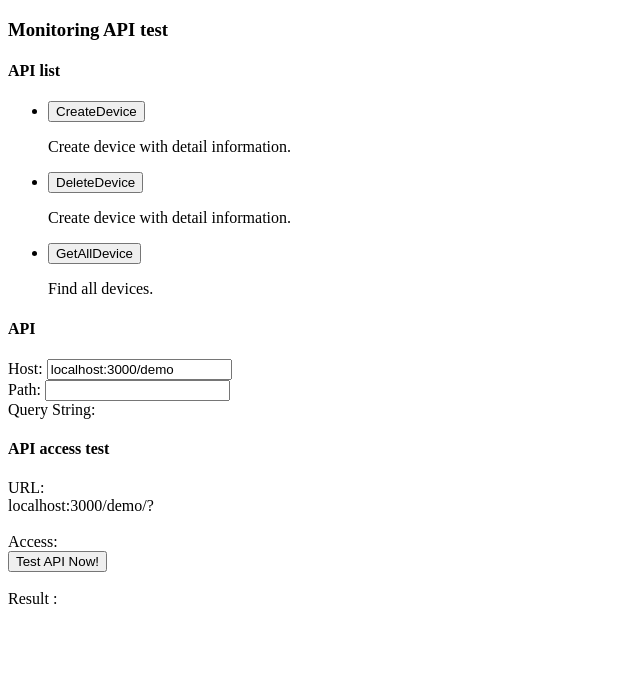
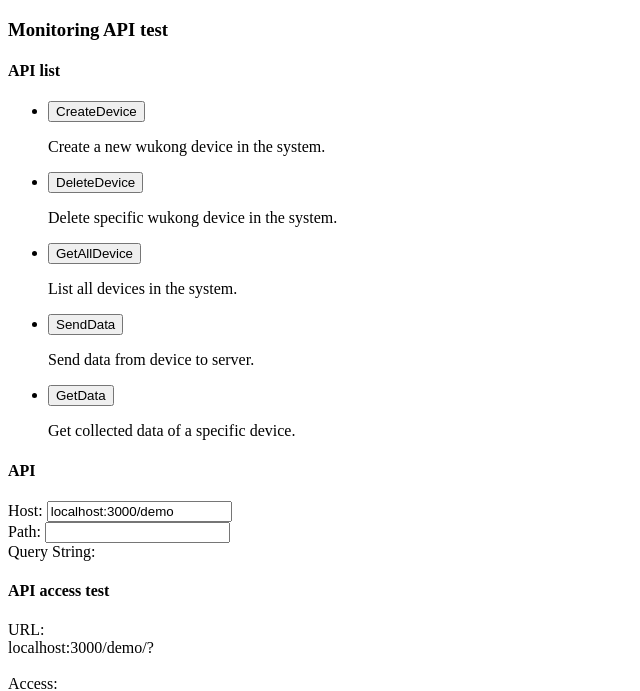
Before and after one commit to younger50/Wu-Monitoring-API, a Node server app: page /demo/ in a window 1280 px wide. Shown: the top 691 px of the page, without its empty margins (0-640 px from the left). Run offline with Node 20, Linux system fonts and the light colour scheme; some libraries are stand-ins or nearby versions.

Commit message:
add data send and get method, delete will also clear data of that device

```diff
--- a/nodejs_api/routes/demo.js
+++ b/nodejs_api/routes/demo.js
@@ -7,11 +7,11 @@ var mongodb_url = 'mongodb://localhost:27017/demo';
 
 /* home made mongo db functions */
 //
-var dbfind = function ( target, callback) {
+var dbfind = function ( collection, target, callback) {
 	MongoClient.connect( mongodb_url, function (err, db) {
 		assert.equal(err, null);
 		console.log("Connected correctly to server.");
-		cursor = db.collection('device').find(target);
+		cursor = db.collection(collection).find(target);
 		var list = [];
 		cursor.each( function (err, doc) {
 		    assert.equal(err, null);
@@ -27,11 +27,11 @@ var dbfind = function ( target, callback) {
 	});
 }
 
-var dbinsert = function ( target, callback) {
+var dbinsert = function ( collection, target, callback) {
 	MongoClient.connect( mongodb_url, function (err, db) {
 		assert.equal(err, null);
 		console.log("Connected correctly to server.");
-		cursor = db.collection('device').insertOne( target,
+		db.collection(collection).insertOne( target,
 		function (err, result) {
 		    assert.equal(err, null);
 		    console.log("db insert success");
@@ -41,11 +41,11 @@ var dbinsert = function ( target, callback) {
 	});
 }
 
-var dbdelete = function ( target, callback) {
+var dbdelete = function ( collection, target, callback) {
 	MongoClient.connect( mongodb_url, function (err, db) {
 		assert.equal(err, null);
 		console.log("Connected correctly to server.");
-		cursor = db.collection('device').deleteMany( target,
+		db.collection(collection).deleteMany( target,
 		function (err, result) {
 		    assert.equal(err, null);
 		    console.log("db delete success");
@@ -57,7 +57,6 @@ var dbdelete = function ( target, callback) {
 
 /* demo home test page */
 router.get('/', function (req, res, next) {
-  //res.send('demo home');
   res.render('test_page');
 });
 
@@ -66,7 +65,7 @@ router.get('/', function (req, res, next) {
 /* POST CreateDevice */
 router.post('/create_device', function (req, res, next) {
 	console.log(req.body);
-	dbinsert( req.body, function (data) {
+	dbinsert( 'device', req.body, function (data) {
 		res.send("STATUS "+JSON.stringify(req.body));
 	});
 });
@@ -74,21 +73,40 @@ router.post('/create_device', function (req, res, next) {
 /* !!TESTING ONLY!! POST DeleteDevice */
 router.post('/delete_device', function (req, res, next) {
 	console.log(req.body);
-	dbdelete( req.body, function (data) {
+	// delete data log
+	dbdelete( 'data', {"WuID":req.body.WuID}, function (data) {
+		//res.send("STATUS "+JSON.stringify(req.body));
+		console.log(data);
+	});
+	// delete device info
+	dbdelete( 'device', req.body, function (data) {
 		res.send("STATUS "+JSON.stringify(req.body));
 	});
 });
 
 /* GET GetAllDevice */
 router.get('/get_all_device', function (req, res, next) {
-	dbfind( {}, function (data) {
+	dbfind( 'device', {}, function (data) {
 		res.setHeader('Content-Type', 'application/json');
 		res.send(data);
 	});
 });
 
 /* POST SendData */
+router.post('/send_data', function (req, res, next) {
+	console.log(req.body);
+	dbinsert( 'data', req.body, function (data) {
+		res.send("STATUS "+JSON.stringify(req.body));
+	});
+});
 
 /* GET GetDeviceData */
+router.get('/get_data', function (req, res, next) {
+	console.log(req.query);
+	dbfind( 'data', {"WuID":req.query.WuID}, function (data) {
+		res.setHeader('Content-Type', 'application/json');
+		res.send(data);
+	});
+});
 
 module.exports = router;
--- a/nodejs_api/views/test_page.ejs
+++ b/nodejs_api/views/test_page.ejs
@@ -20,7 +20,7 @@
   					"Name":"lightsensor",
 					"Location":"bedroom"
 				},
-				"help":"Create device with detail information."
+				"help":"Create a new wukong device in the system."
 			},
 			{
 				"title":"DeleteDevice",
@@ -30,11 +30,9 @@
 					{"q":"apikey","v":"0123457"}
 				],
 				"body":{
-					"WuID":"5566",
-  					"Name":"lightsensor",
-					"Location":"bedroom"
+					"WuID":"5566"
 				},
-				"help":"Create device with detail information."
+				"help":"Delete specific wukong device in the system."
 			},
 			{
 				"title":"GetAllDevice",
@@ -43,7 +41,31 @@
 				"query":[
 					{"q":"apikey","v":"0123457"}
 				],
-				"help":"Find all devices."
+				"help":"List all devices in the system."
+			},
+			{
+				"title":"SendData",
+				"path":"send_data",
+				"type":"POST",
+				"query":[
+					{"q":"apikey","v":"0123457"}
+				],
+				"body":{
+					"WuID":"5566",
+  					"Time":"2016/1/1 11:11",
+					"Data":"1"
+				},
+				"help":"Send data from device to server."
+			},
+			{
+				"title":"GetData",
+				"path":"get_data",
+				"type":"GET",
+				"query":[
+					{"q":"apikey","v":"0123457"},
+					{"q":"WuID","v":"5566"}
+				],
+				"help":"Get collected data of a specific device."
 			}
 		];
 		//default query status
@@ -117,12 +139,12 @@
 				{{key}} : <input type="text" ng-model="body[key]">
 			</li>
 		</ul>
-		Static debug:
+		<!--Static debug:
 		<ul>
 			<li ng-repeat="data in body">
 				{{data}}
 			</li>
-		</ul>
+		</ul>-->
 	</div>
  	<h4>API access test</h4>
  	<div>
```
